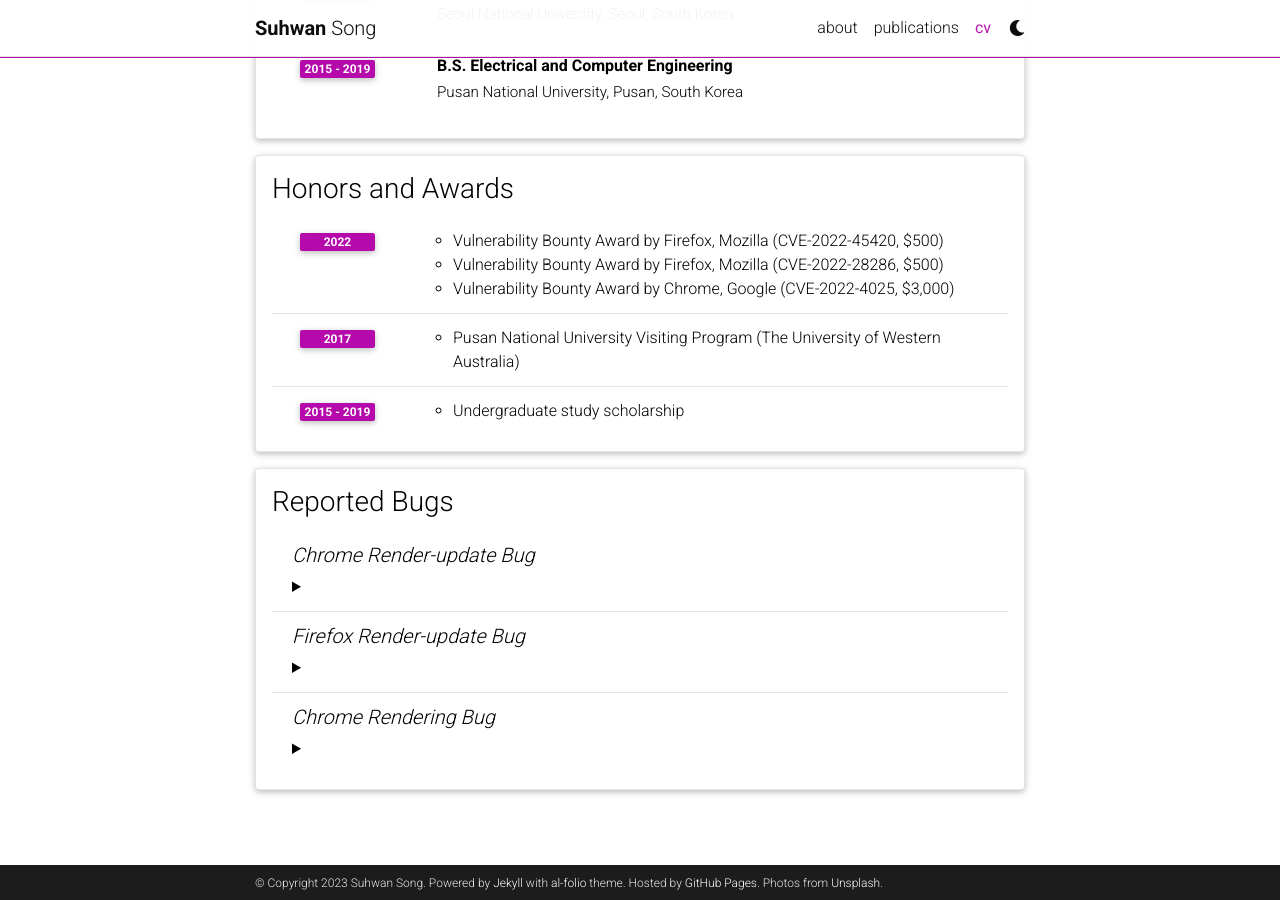
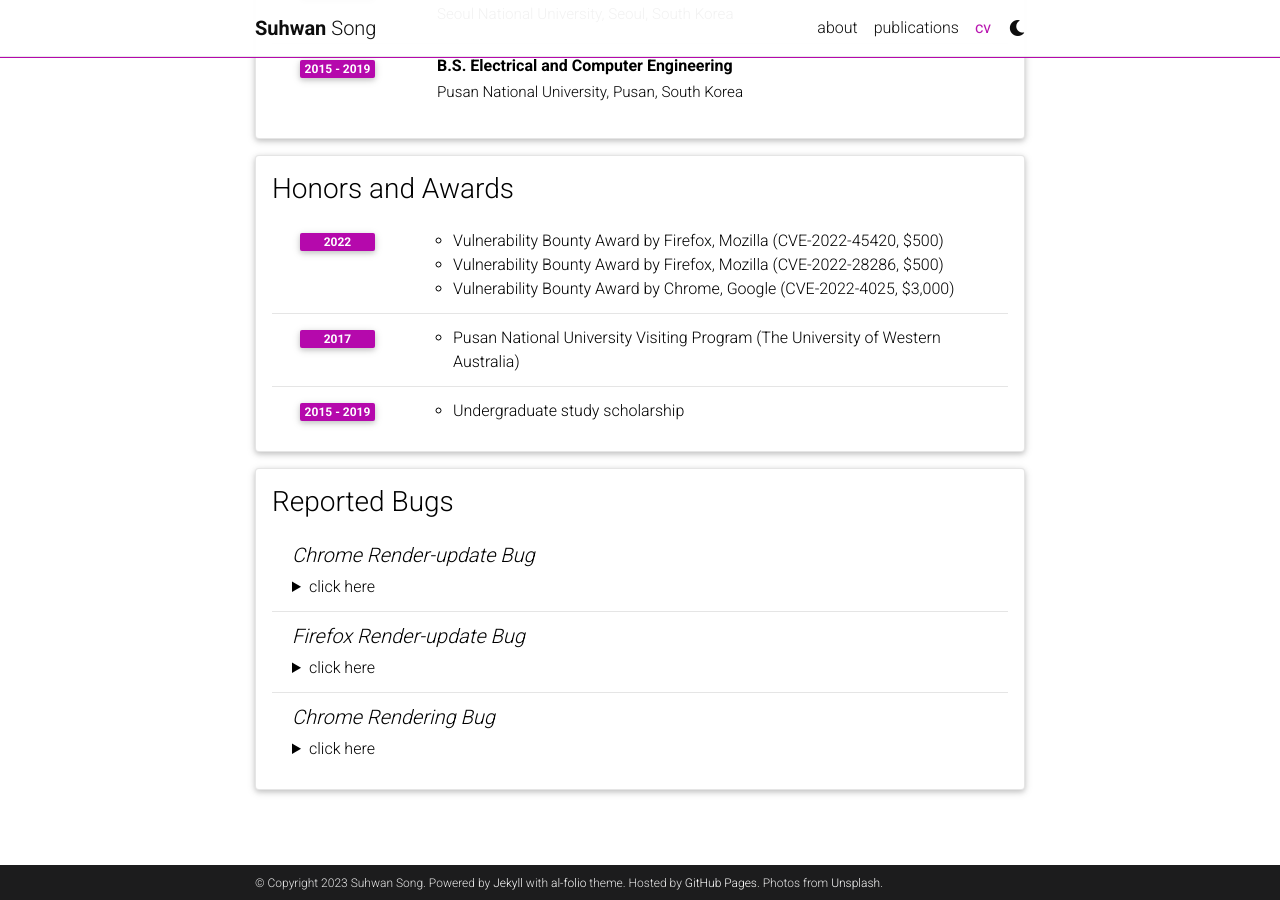
Before and after one commit to SuhwanSong/SuhwanSong.github.io, a Jekyll site: the page built from _pages/cv.md, in a window 1280 px wide and 900 px high, scrolled down 938 px. Built offline with Jekyll 4.4.1, drawn with Linux system fonts in a browser that asks for light colours; comment, search, counter and statistics services are not loaded; a style sheet for code colours, icons or effects is not loaded.

Commit message:
highlight my name

```diff
--- a/_includes/cv/nested_list.html
+++ b/_includes/cv/nested_list.html
@@ -3,7 +3,7 @@
       <li class="list-group-item">
       <h5 class="font-italic">{{ content.title }}</h5>
       <details>
-      <summary></summary>
+      <summary>click here</summary>
       {% if content.items %}
         <ul class="subitems">
           {% for subitem in content.items %}
--- a/assets/js/common.js
+++ b/assets/js/common.js
@@ -8,4 +8,5 @@
         $(this).parent().parent().find(".abstract.hidden.open").toggleClass('open');
     });
     $('a').removeClass('waves-effect waves-light');
+    $('div.author').html($('div.author').html().replace('Suhwan Song', '<u>Suhwan Song</u>'));
 });
```
